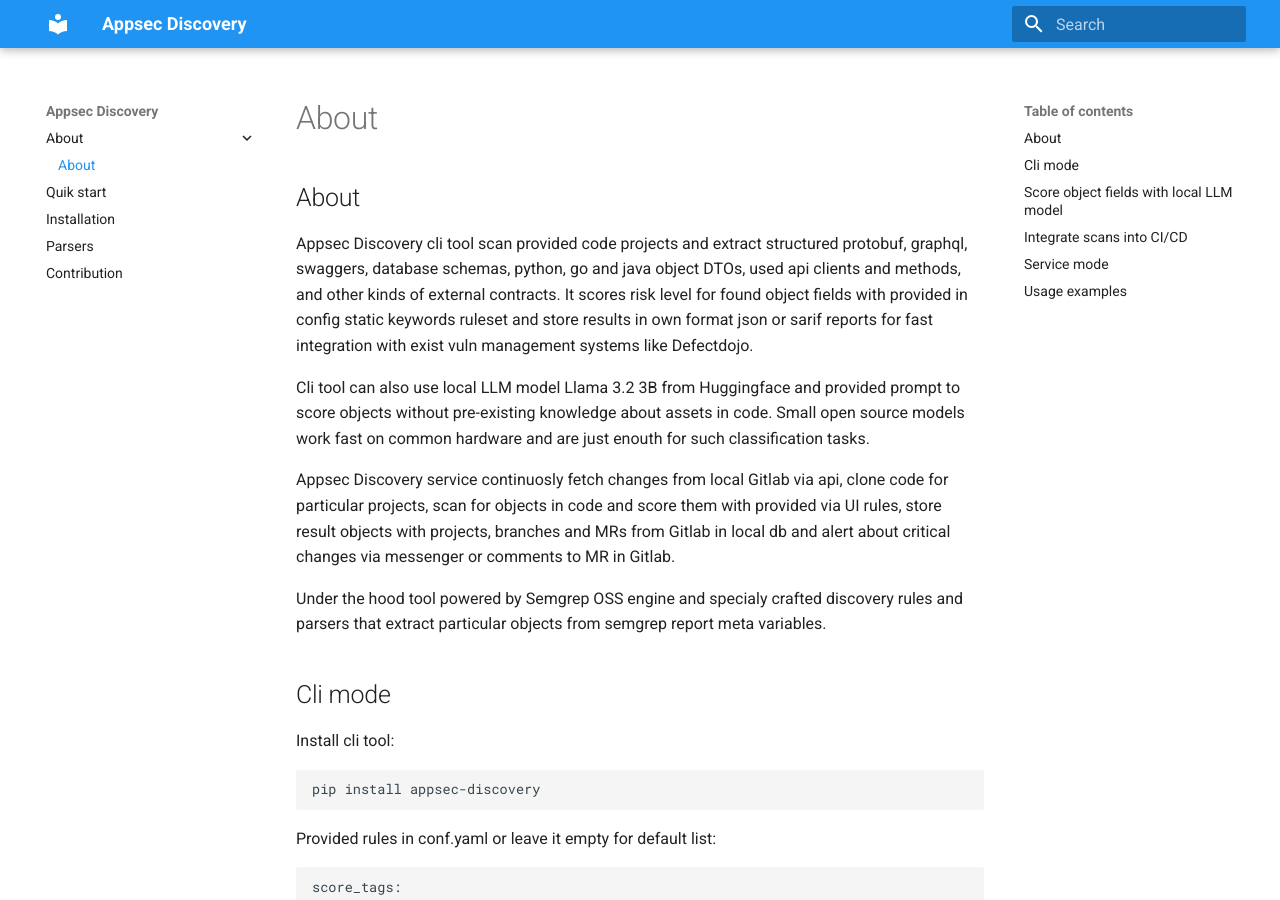
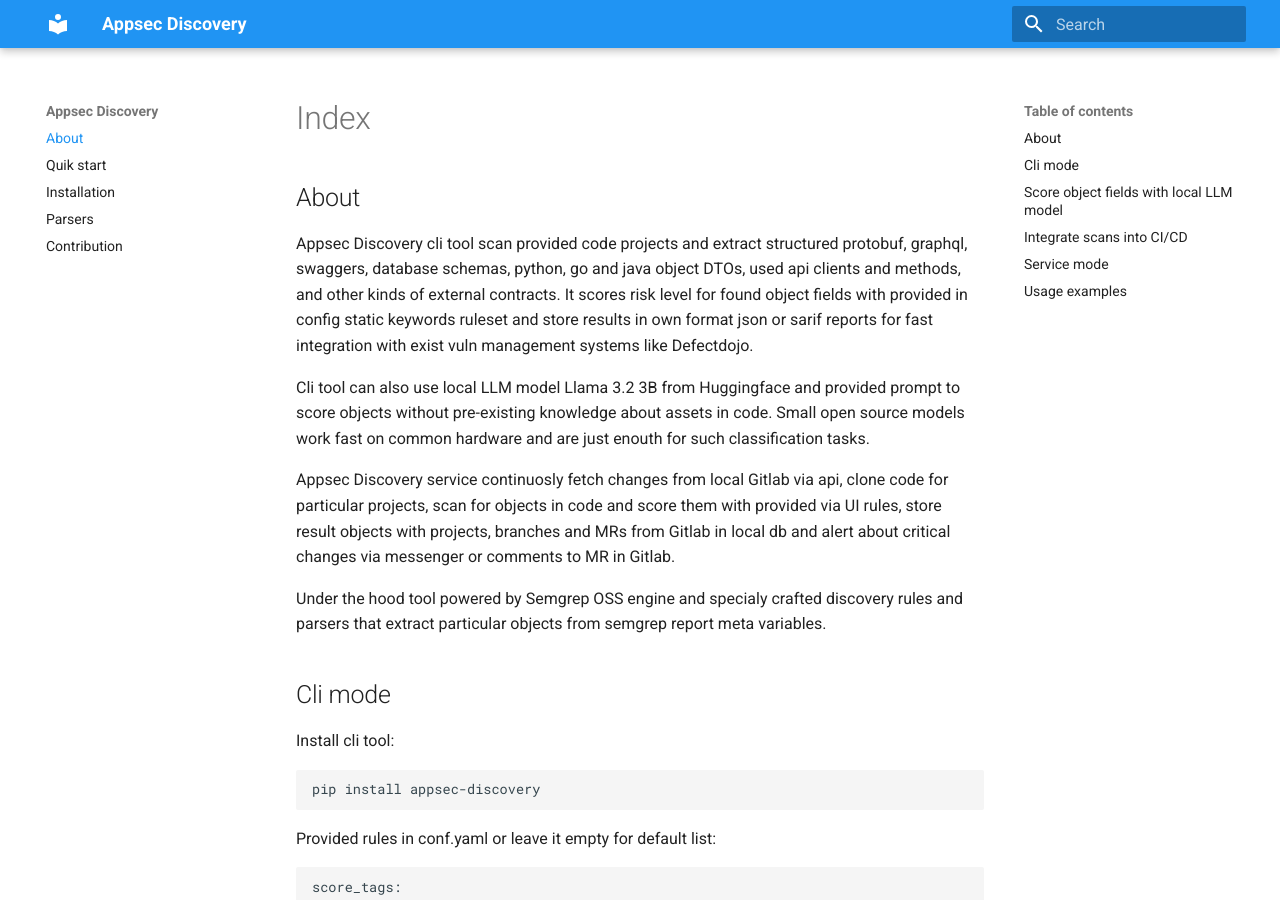
Before and after one commit to dmarushkin/appsec-discovery, an MkDocs documentation site: the page built from docs/index.md, in a window 1280 px wide and 900 px high. Built offline with MkDocs 1.6.1 and Material for MkDocs 9.7.7, drawn with Linux system fonts in a browser that asks for light colours.

Commit message:
New md docs struct

```diff
--- a/mkdocs.yml
+++ b/mkdocs.yml
@@ -16,7 +16,7 @@
   - def_list
 nav:
   - About:
-    - 'about.md'
+    - 'index.md'
   - Quik start:
     - 'quikstart/index.md'
   - Installation:
```
Also changed, not shown: docs/index.md (renamed from docs/about.md).
